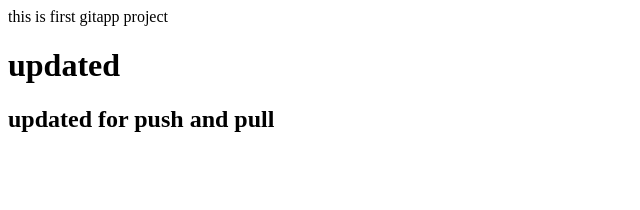
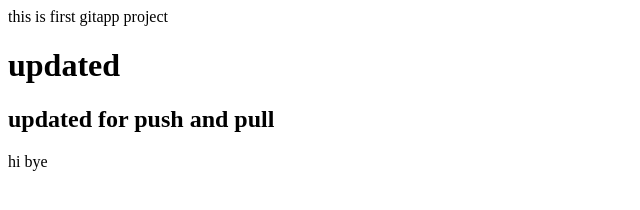
Before and after one commit to raju-007/oneone, a plain HTML site: page index.html in a window 1280 px wide. Shown: the full height of the page, 0-640 px from the left. Drawn offline with Linux system fonts and the light colour scheme.

Commit message:
change over

```diff
--- a/index.html
+++ b/index.html
@@ -7,5 +7,7 @@
                 <h1> updated </h1>
                 <h2>updated for push and pull</h2>
 
+hi bye
+
 	</body>
 </html>
```
